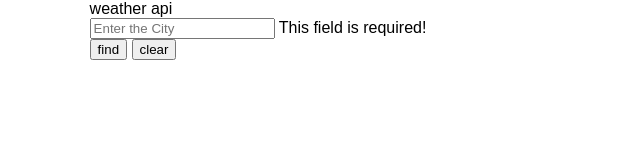
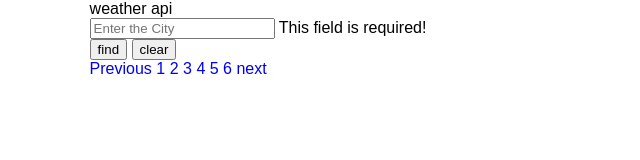
Before and after one commit to Abhijeet-Portfolio/Weather-API-ES6-2, a plain HTML site: page index.html in a window 1280 px wide. Shown: the whole page, without its empty margins (0-640 px from the left). Drawn offline with Linux system fonts and the light colour scheme.

Commit message:
weather html done

```diff
--- a/index.html
+++ b/index.html
@@ -27,6 +27,7 @@
     <!--header section start-->
     <!--main section start-->
     <main>
+      <!--search section start-->
       <section class="search">
         <div class="wrapper">
           <form>
@@ -42,6 +43,24 @@
           <div class="display"></div>
         </div>
       </section>
+      <!--search section end-->
+      <!--weather section start-->
+      <section class="weather">
+        <div class="wrapper">
+          <ul class="show-weather"></ul>
+          <ul class="pagination">
+            <li><a href="#FIXME" title="Previous">Previous</a></li>
+            <li><a href="#FIXME" title="1">1</a></li>
+            <li><a href="#FIXME" title="2">2</a></li>
+            <li><a href="#FIXME" title="3">3</a></li>
+            <li><a href="#FIXME" title="4">4</a></li>
+            <li><a href="#FIXME" title="5">5</a></li>
+            <li><a href="#FIXME" title="6">6</a></li>
+            <li><a href="#FIXME" title="next">next</a></li>
+          </ul>
+        </div>
+      </section>
+      <!--weather section end-->
     </main>
     <!--main section end-->
 
```
